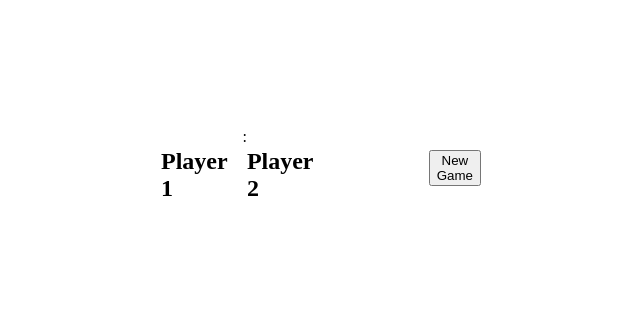
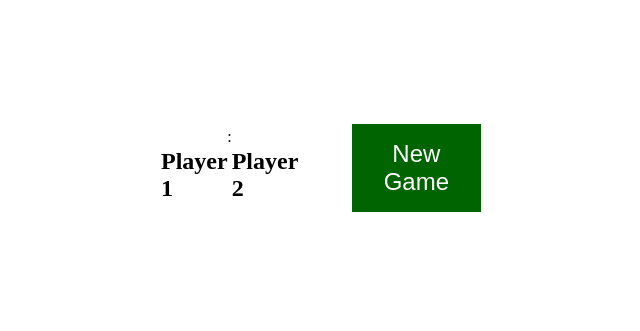
Before and after one commit to raivydassimenas/tic-tac-toe, a plain HTML site: page index.html in a window 1280 px wide. Shown: the whole page, without its empty margins (319-959 px from the left). Drawn offline with Linux system fonts and the light colour scheme.

Commit message:
Style button

```diff
--- a/styles.css
+++ b/styles.css
@@ -29,3 +29,13 @@
     margin: auto;
     justify-items: center;
 }
+
+button {
+    border: none;
+    color: white;
+    background-color: #006400;
+    padding: 1rem 2rem;
+    text-align: center;
+    text-decoration: none;
+    font-size: 1.5rem;
+}
```
